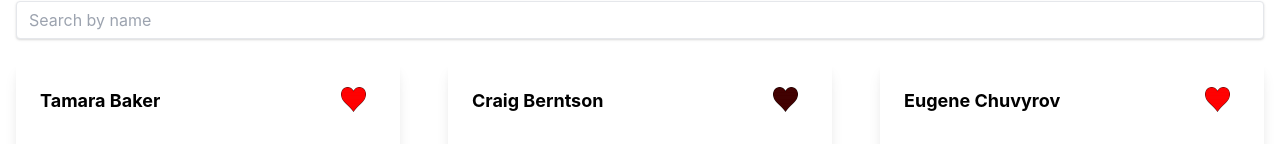
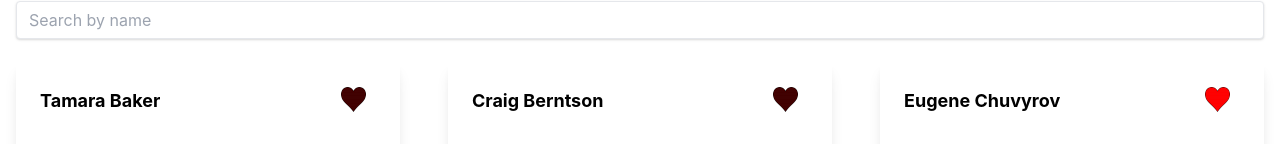
Before and after one commit to amarflybot/designReactComponents, a Next.js app: page /speakers in a window 1280 px wide. Shown: the part 276-420 px from the top of the page. Built offline with nearby package versions, Linux system fonts and the light colour scheme; data requests are answered from the project's data file.

Commit message:
refactor reducers

```diff
--- a/db.json
+++ b/db.json
@@ -6,7 +6,7 @@
       "lastName": "Baker",
       "sat": false,
       "sun": true,
-      "isFavorite": true,
+      "isFavorite": false,
       "bio": "Tammy has held a number of executive and management roles over the past 15 years, including VP engineering Roles at Molekule Inc., Cantaloupe Systems, E-Color, and Untangle Inc."
     },
     {
--- a/src/components/Speakers/Speakers.tsx
+++ b/src/components/Speakers/Speakers.tsx
@@ -16,6 +16,7 @@ interface Speaker {
     bio: string
 }
 
+const url = 'http://localhost:3004/speakers';
 const Speakers = () => {
     const [searchQuery, setSearchQuery] = useState("");
     const [{records: speakers, status, error}, dispatch] = useReducer(requestReducer, {
@@ -31,7 +32,7 @@ const Speakers = () => {
             isFavorite: !speaker.isFavorite,
         }
         try {
-            await axios.put(`http://localhost:3004/speakers/${newSpeaker.id}`, newSpeaker);
+            await axios.put(`${url}/${newSpeaker.id}`, newSpeaker);
             dispatch({
                 type: PUT_SUCCESS,
                 record: newSpeaker
@@ -51,7 +52,7 @@ const Speakers = () => {
     useEffect(() => {
         const fetchData = async () => {
             try {
-                const response = await axios.get("http://localhost:3004/speakers");
+                const response = await axios.get(url);
                 dispatch({
                     records: response.data,
                     type: GET_ALL_SUCCESS
```
